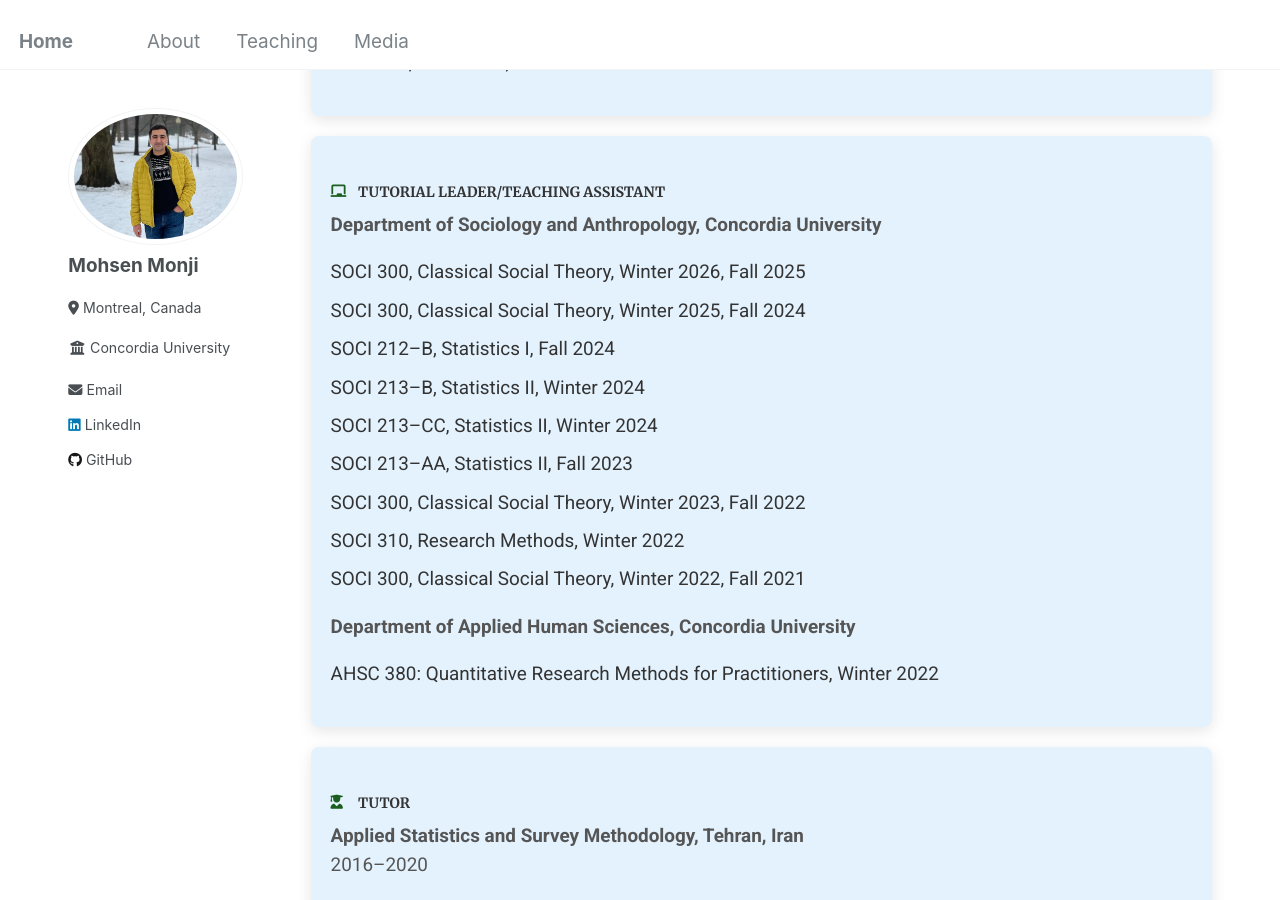
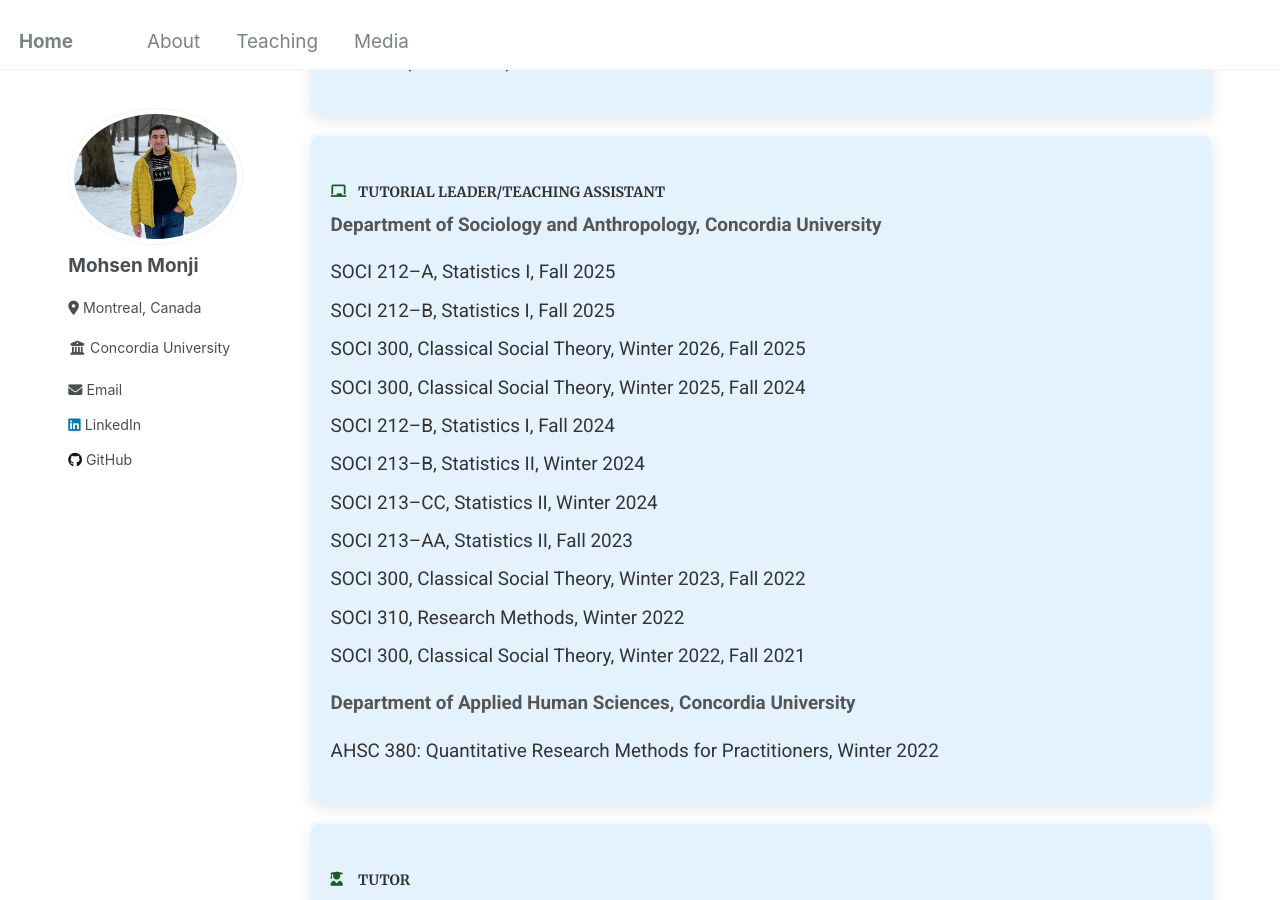
Before and after one commit to Mohsnmonji/mohsnmonji.github.io, a Jekyll site: the page built from _pages/teaching.md, in a window 1280 px wide and 900 px high, scrolled down 685 px. Built offline with Jekyll 4.4.1, drawn with Linux system fonts in a browser that asks for light colours.

Commit message:
Update teaching.md

```diff
--- a/_pages/teaching.md
+++ b/_pages/teaching.md
@@ -92,6 +92,8 @@ author_profile: true
 
 <p><strong>Department of Sociology and Anthropology, Concordia University</strong></p>
 <ul>
+  <li>SOCI 212–A, Statistics I, Fall 2025</li>
+  <li>SOCI 212–B, Statistics I, Fall 2025</li>
   <li>SOCI 300, Classical Social Theory, Winter 2026, Fall 2025</li>
   <li>SOCI 300, Classical Social Theory, Winter 2025, Fall 2024</li>
   <li>SOCI 212–B, Statistics I, Fall 2024</li>
```
